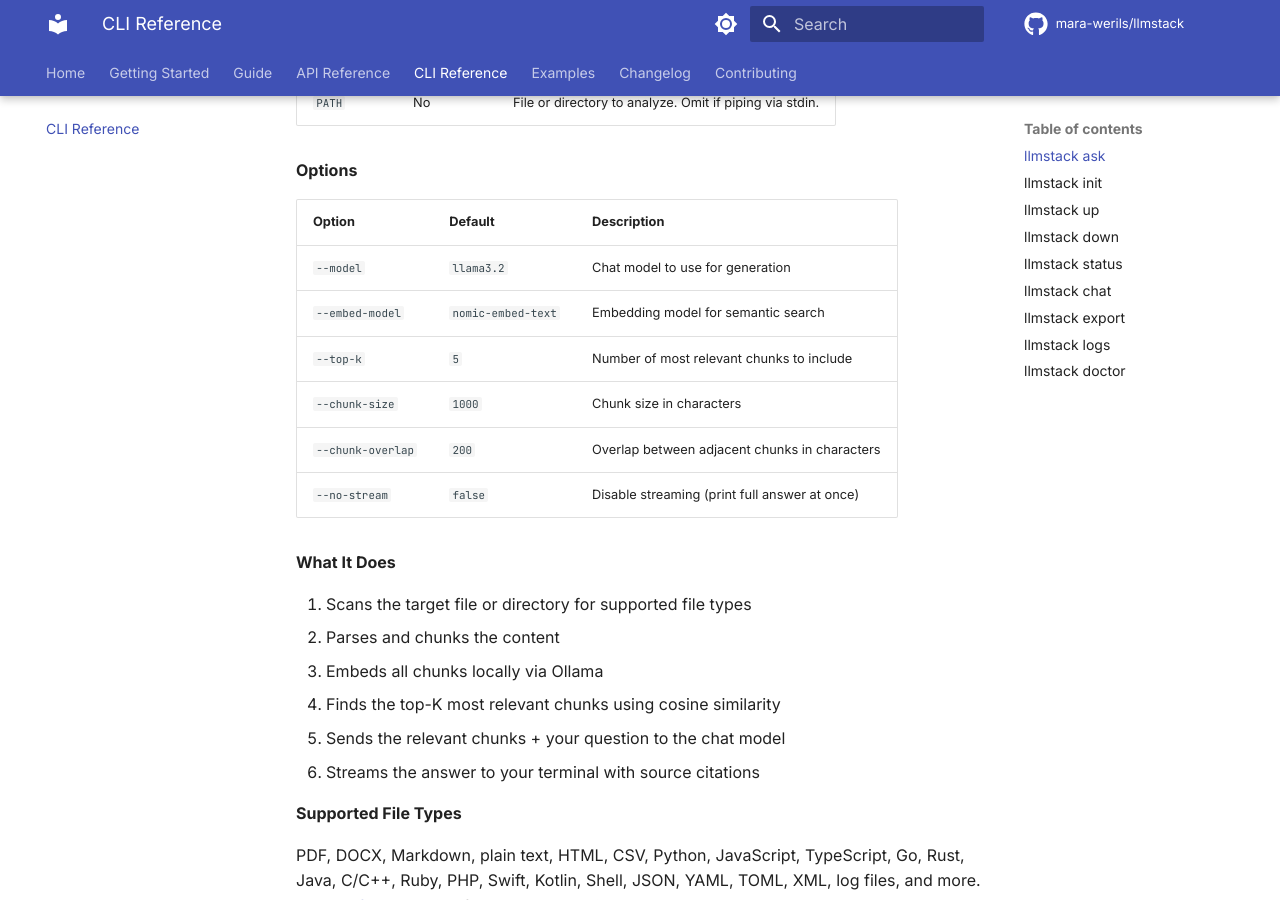
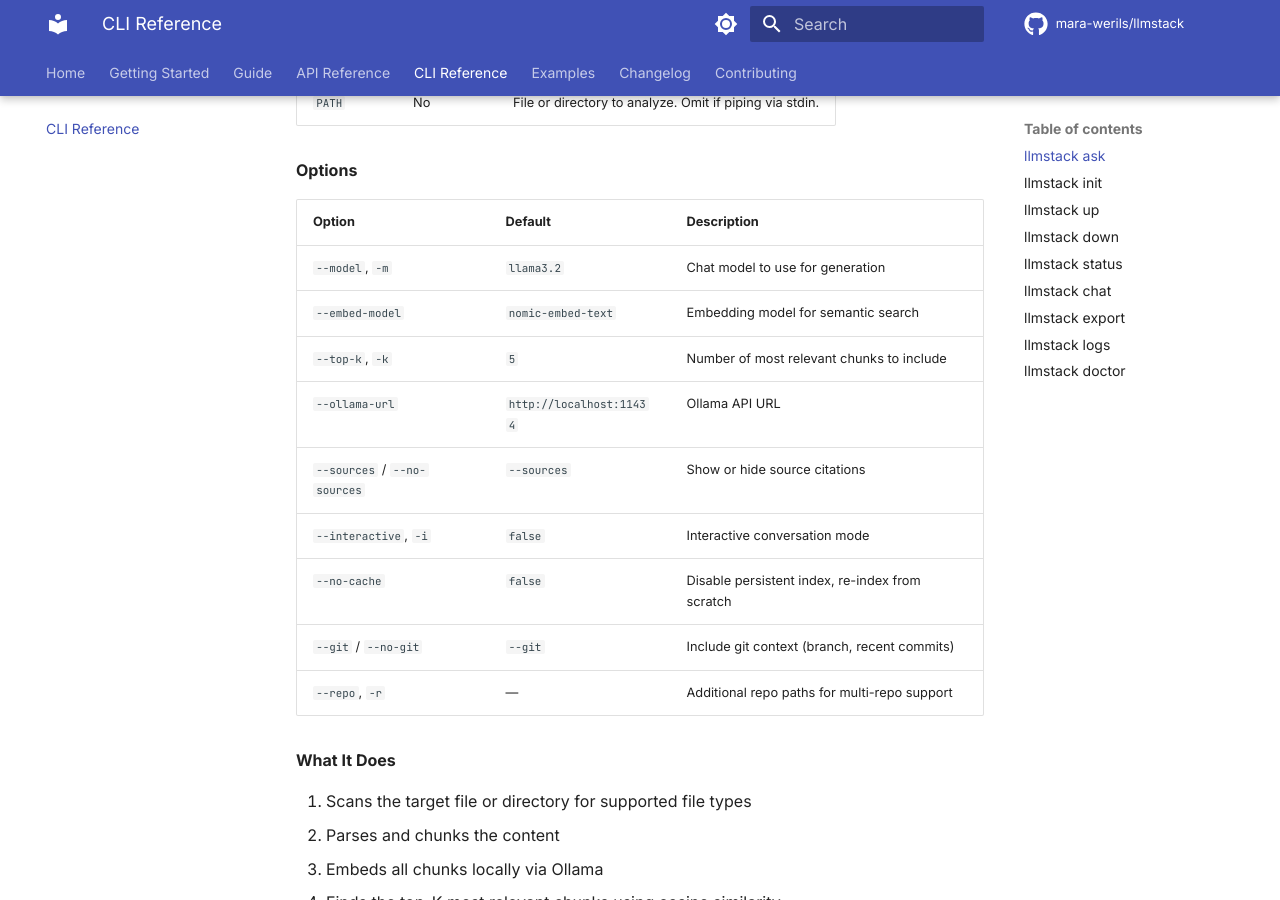
Before and after one commit to mara-werils/llmstack, an MkDocs documentation site: the page built from docs/cli.md, in a window 1280 px wide and 900 px high, scrolled down 546 px. Built offline with MkDocs 1.6.1 and Material for MkDocs 9.7.7, drawn with Linux system fonts in a browser that asks for light colours; comment, search, counter and statistics services are not loaded.

Commit message:
docs(cli): correct ask command options reference
The ask options table listed --chunk-size, --chunk-overlap, and
--no-stream, none of which exist (users hit 'No such option'). Replace
with the real flags: --ollama-url, --sources/--no-sources, -i, --no-cache,
--git/--no-git, --repo.

```diff
--- a/docs/cli.md
+++ b/docs/cli.md
@@ -21,12 +21,15 @@
 
 | Option | Default | Description |
 |---|---|---|
-| `--model` | `llama3.2` | Chat model to use for generation |
+| `--model`, `-m` | `llama3.2` | Chat model to use for generation |
 | `--embed-model` | `nomic-embed-text` | Embedding model for semantic search |
-| `--top-k` | `5` | Number of most relevant chunks to include |
-| `--chunk-size` | `1000` | Chunk size in characters |
-| `--chunk-overlap` | `200` | Overlap between adjacent chunks in characters |
-| `--no-stream` | `false` | Disable streaming (print full answer at once) |
+| `--top-k`, `-k` | `5` | Number of most relevant chunks to include |
+| `--ollama-url` | `http://localhost:11434` | Ollama API URL |
+| `--sources` / `--no-sources` | `--sources` | Show or hide source citations |
+| `--interactive`, `-i` | `false` | Interactive conversation mode |
+| `--no-cache` | `false` | Disable persistent index, re-index from scratch |
+| `--git` / `--no-git` | `--git` | Include git context (branch, recent commits) |
+| `--repo`, `-r` | — | Additional repo paths for multi-repo support |
 
 **What It Does**
 
```
